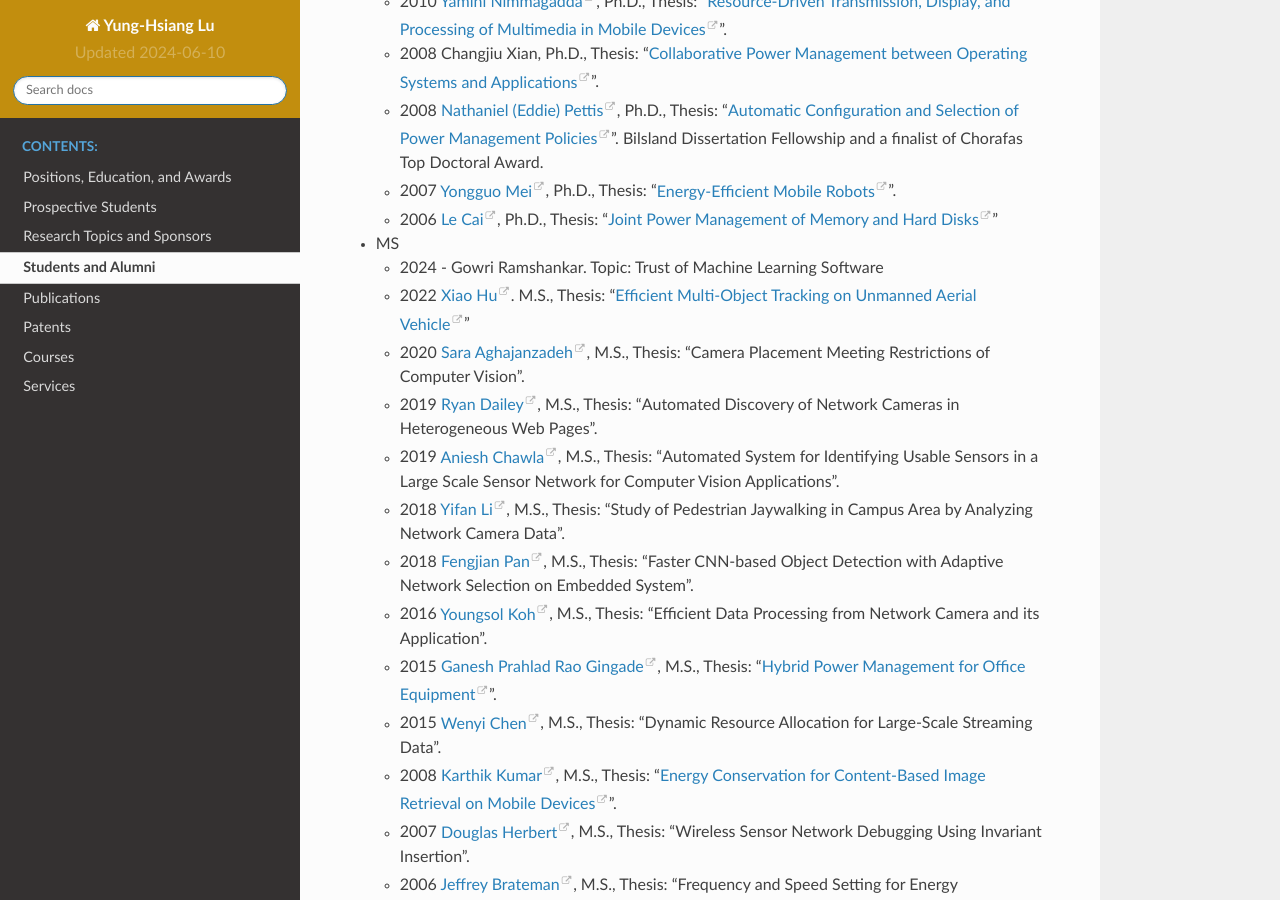
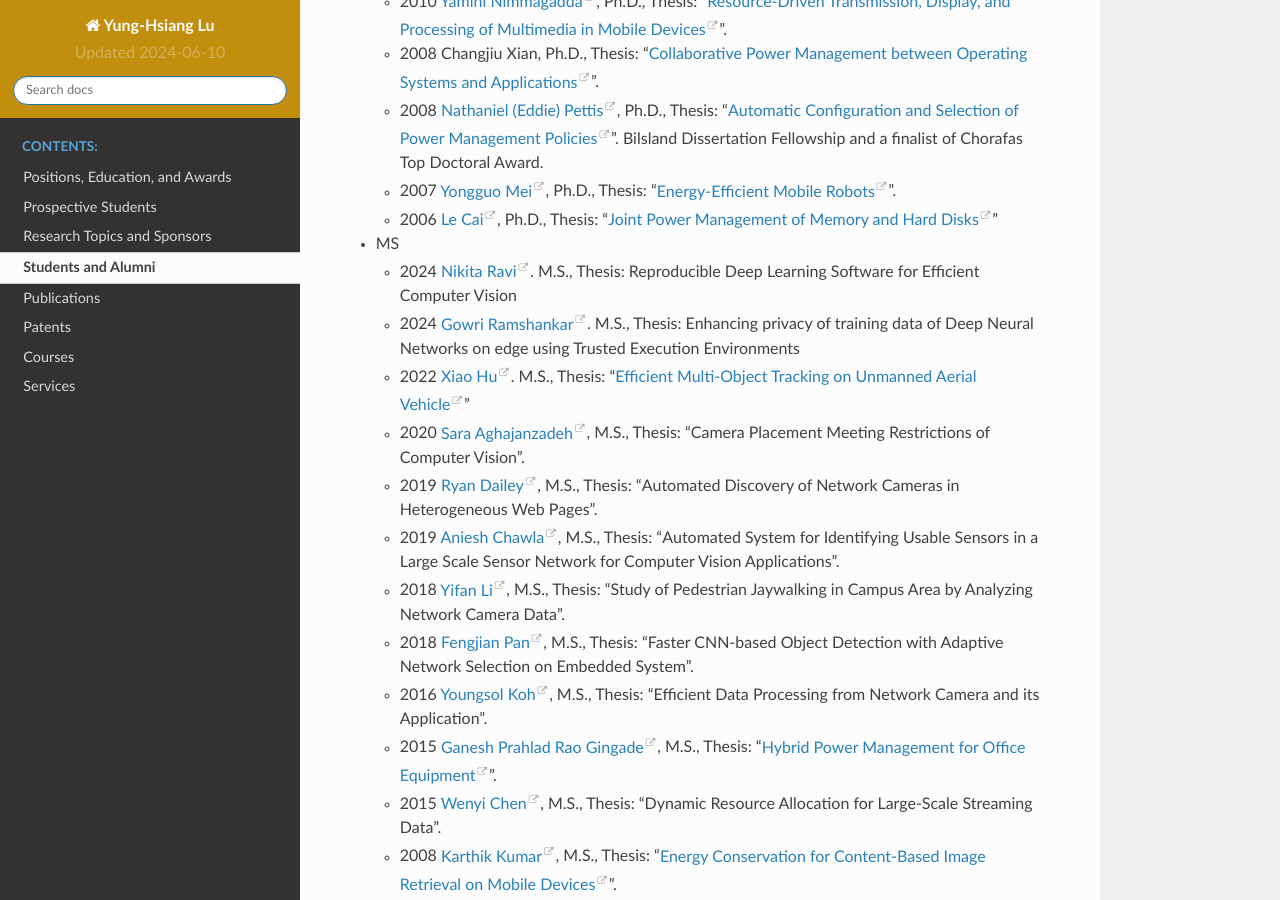
Before and after one commit to luyunghsiang/yhluweb, a Sphinx documentation site: the page built from source/alumni.rst, in a window 1280 px wide and 900 px high, scrolled down 770 px. Built offline with Sphinx 7.4.7 and the Read the Docs theme 2.0.0, drawn with Linux system fonts in a browser that asks for light colours.

Commit message:
add MS thesis titles

```diff
--- a/source/alumni.rst
+++ b/source/alumni.rst
@@ -78,7 +78,14 @@ Past Graduate Students
 
 - MS
 
-  * 2024 - Gowri Ramshankar. Topic: Trust of Machine Learning Software
+  * 2024 `Nikita Ravi
+    <https://www.linkedin.com/in/nikitaravi0519/>`_. M.S., Thesis:
+    Reproducible Deep Learning Software for Efficient Computer Vision
+
+  * 2024 `Gowri Ramshankar
+    <https://www.linkedin.com/in/gowri-ramshankar-6ba14b169/>`_. M.S.,
+    Thesis: Enhancing privacy of training data of Deep Neural Networks on
+    edge using Trusted Execution Environments
 
   * 2022 `Xiao Hu <https://www.linkedin.com/in/xiao-hu-purdue/>`_.
     M.S., Thesis: "`Efficient Multi-Object Tracking on Unmanned Aerial
```
